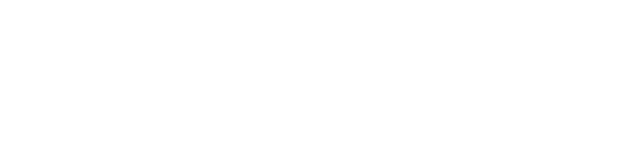
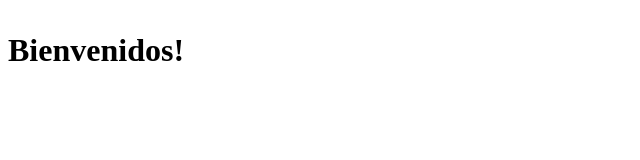
Before and after one commit to MarkkoDev/Clase1, a plain HTML site: page index.html in a window 1280 px wide. Shown: the whole page, without its empty margins (0-640 px from the left). Drawn offline with Linux system fonts and the light colour scheme.

Commit message:
agrego parrafo

```diff
--- a/index.html
+++ b/index.html
@@ -7,6 +7,8 @@
     <title>Hola Mundo</title>
 </head>
 <body>
-
+    <h1>
+        <p>Bienvenidos!</p>
+    </h1>
 </body>
 </html>
```
